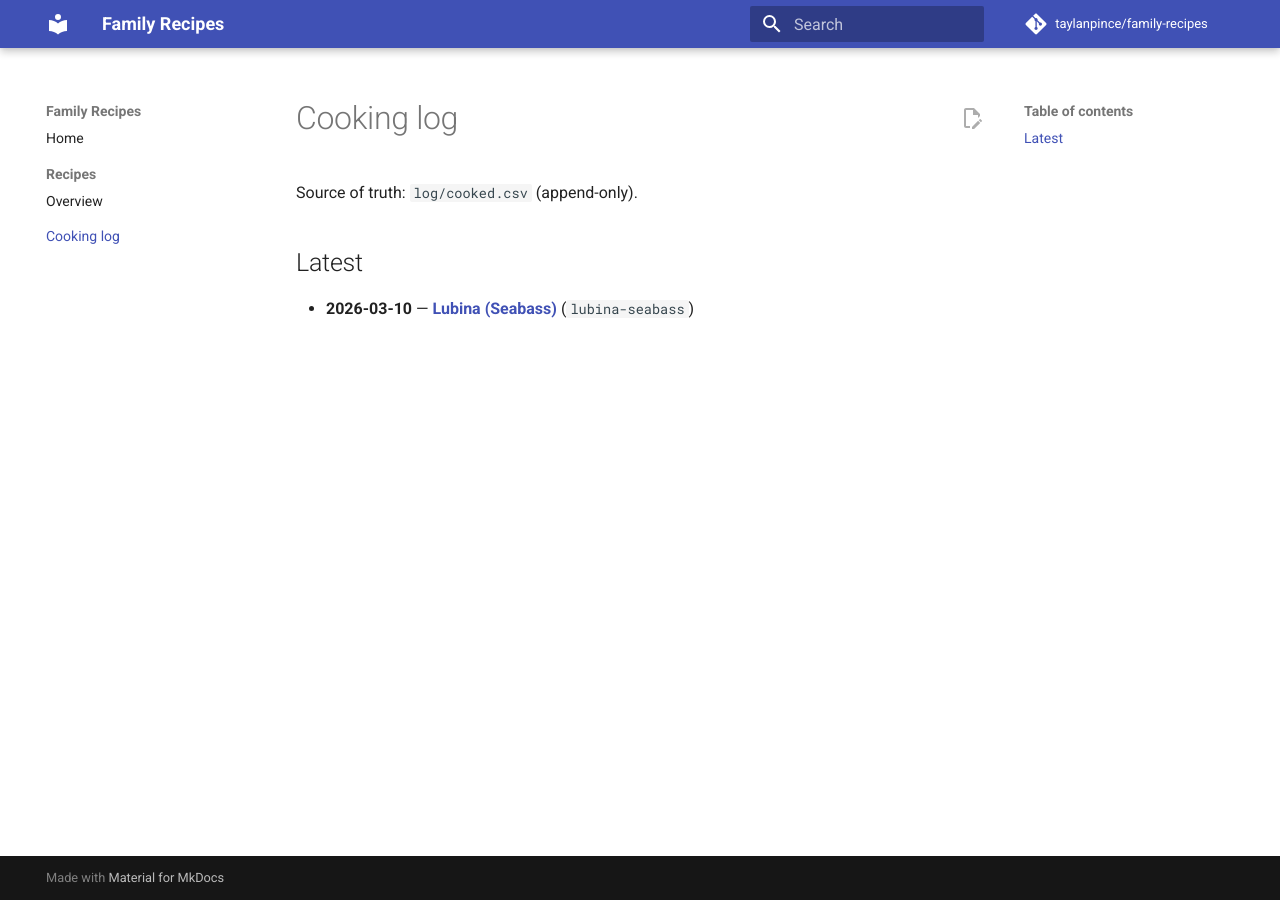
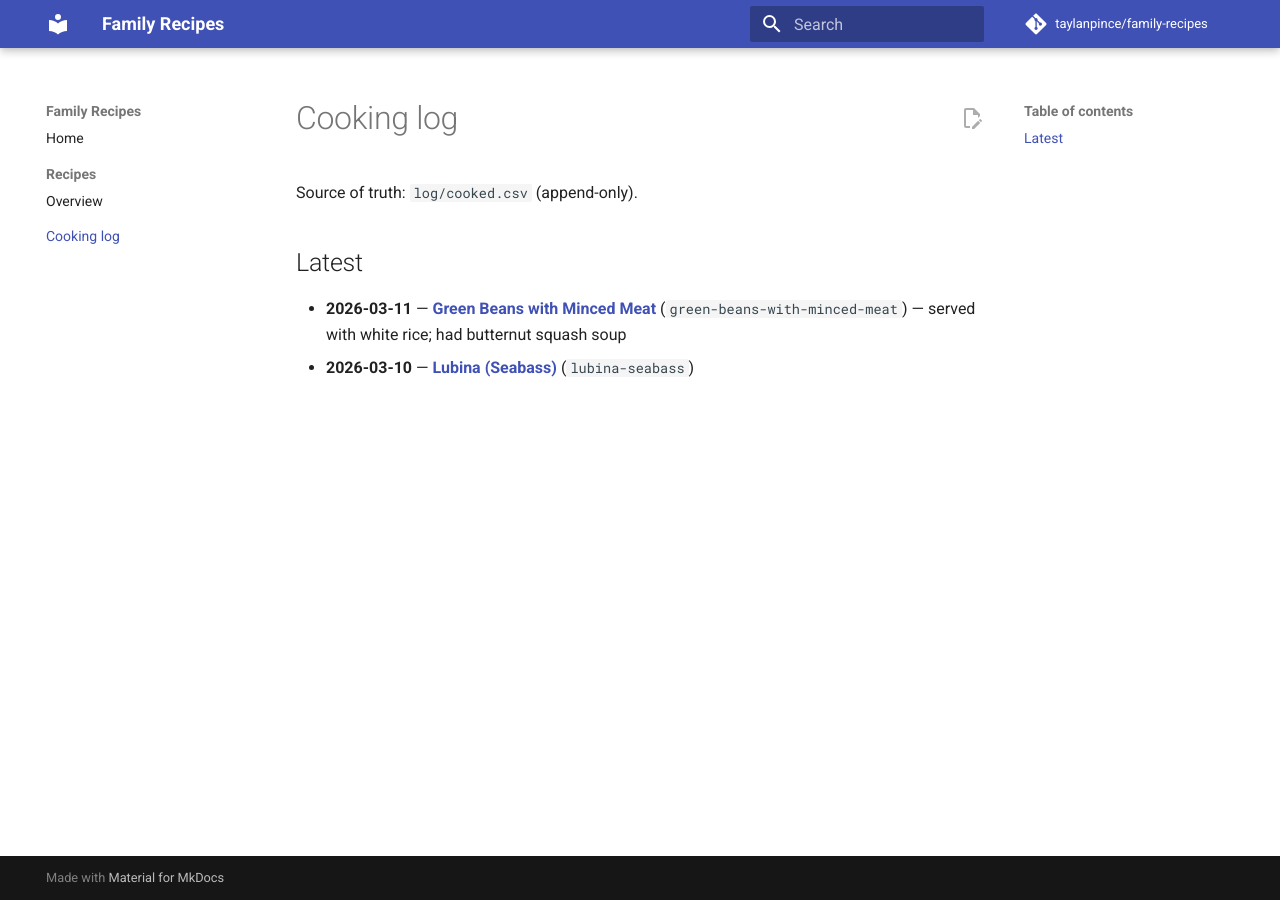
Before and after one commit to taylanpince/family-recipes, an MkDocs documentation site: the page built from docs/log.md, in a window 1280 px wide. Built offline with MkDocs 1.6.1 and Material for MkDocs 9.7.7, drawn with Linux system fonts in a browser that asks for light colours; comment, search, counter and statistics services are not loaded.

Commit message:
chore: log 2026-03-11 dinner

```diff
--- a/docs/log.md
+++ b/docs/log.md
@@ -4,4 +4,5 @@ Source of truth: `log/cooked.csv` (append-only).
 
 ## Latest
 
+- **2026-03-11** — [**Green Beans with Minced Meat**](recipes/green-beans-with-minced-meat.md) (`green-beans-with-minced-meat`) — served with white rice; had butternut squash soup
 - **2026-03-10** — [**Lubina (Seabass)**](recipes/lubina-seabass.md) (`lubina-seabass`)
```
Also changed, not shown: 1 other file.
